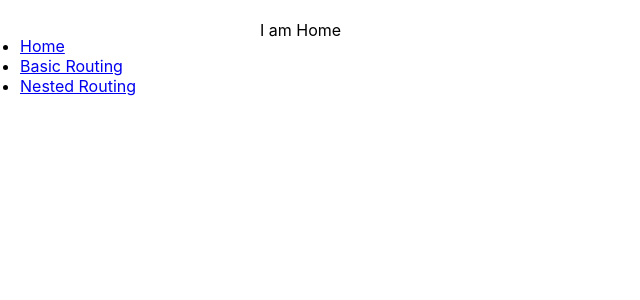
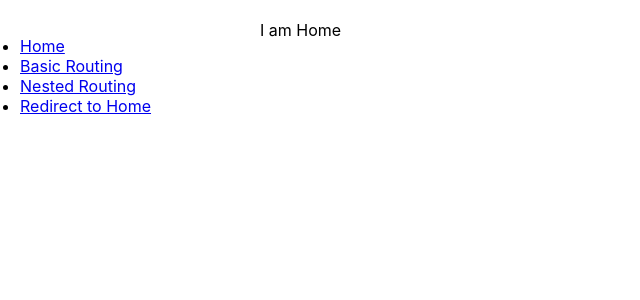
Before and after one commit to xujs0813/React-learning, a React (Create React App) app: page / in a window 1280 px wide. Shown: the top 300 px of the page, without its empty margins (0-640 px from the left). Built offline with nearby package versions, Linux system fonts and the light colour scheme.

Commit message:
add redirect

```diff
--- a/src/App.js
+++ b/src/App.js
@@ -3,6 +3,7 @@ import { Link, Switch, Route } from 'react-router-dom'
 import BasicRouting from './Pages/RouterDemo/BasicRouting'
 import NestedRouting from './Pages/NestedRouting'
 import './App.css'
+import { Redirect } from 'react-router-dom/cjs/react-router-dom.min';
 
 function App() {
   return (
@@ -11,11 +12,13 @@ function App() {
         <li><Link to='/'>Home</Link></li>
         <li><Link to='/basic-routing'>Basic Routing</Link></li>
         <li><Link to='/users'>Nested Routing</Link></li>
+        <li><Link to='/redirect'>Redirect to Home</Link></li>
       </ul>
       <div className="content">
         <Switch>
           <Route path='/basic-routing'><BasicRouting></BasicRouting></Route>
           <Route path='/users'><NestedRouting></NestedRouting></Route>
+          <Route path='/redirect'><RedirectTo></RedirectTo></Route>
           <Route path='/'><Home></Home></Route>
         </Switch>
       </div>
@@ -27,4 +30,8 @@ function Home(){
   return <div>I am Home</div>
 }
 
+function RedirectTo(){
+  return <Redirect to='/home'></Redirect>
+}
+
 export default App;
```
